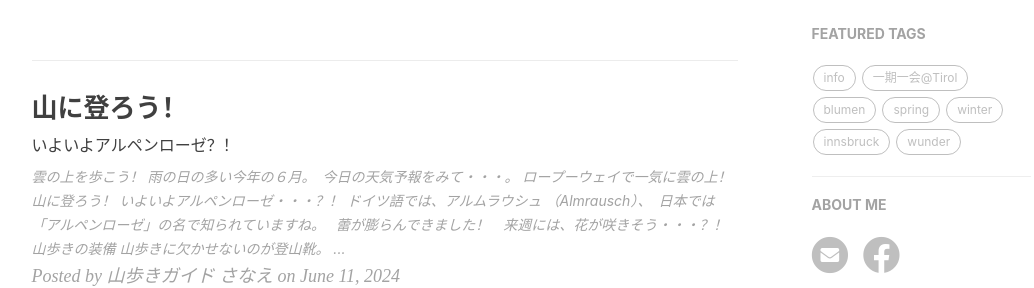
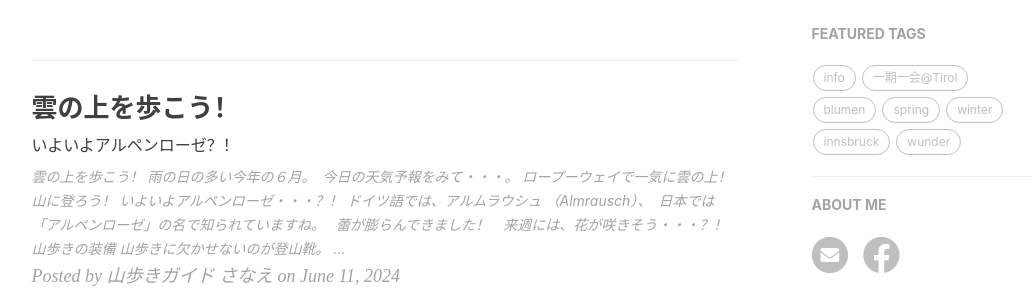
Before and after one commit to yamayagi/yamayagi.github.io, a Jekyll site: the page built from index.html, in a window 1280 px wide and 900 px high, cut to the strip 422-710 px from the top of the window. Shown: the whole strip, without its empty margins (136-1170 px from the left). Built offline with Jekyll 4.4.1, drawn with Linux system fonts in a browser that asks for light colours; nearby versions of some CDN libraries; the list of posts is cut into pages by our own code; comment, search, counter and statistics services are not loaded.

Commit message:
Update 2024-06-11-bergwandern.md

```diff
--- a/_posts/2024-06-11-bergwandern.md
+++ b/_posts/2024-06-11-bergwandern.md
@@ -1,5 +1,5 @@
 ---
-title: 山に登ろう！
+title: 雲の上を歩こう！
 subtitle: いよいよアルペンローゼ？！
 tags: [blumen]
 ---
```
